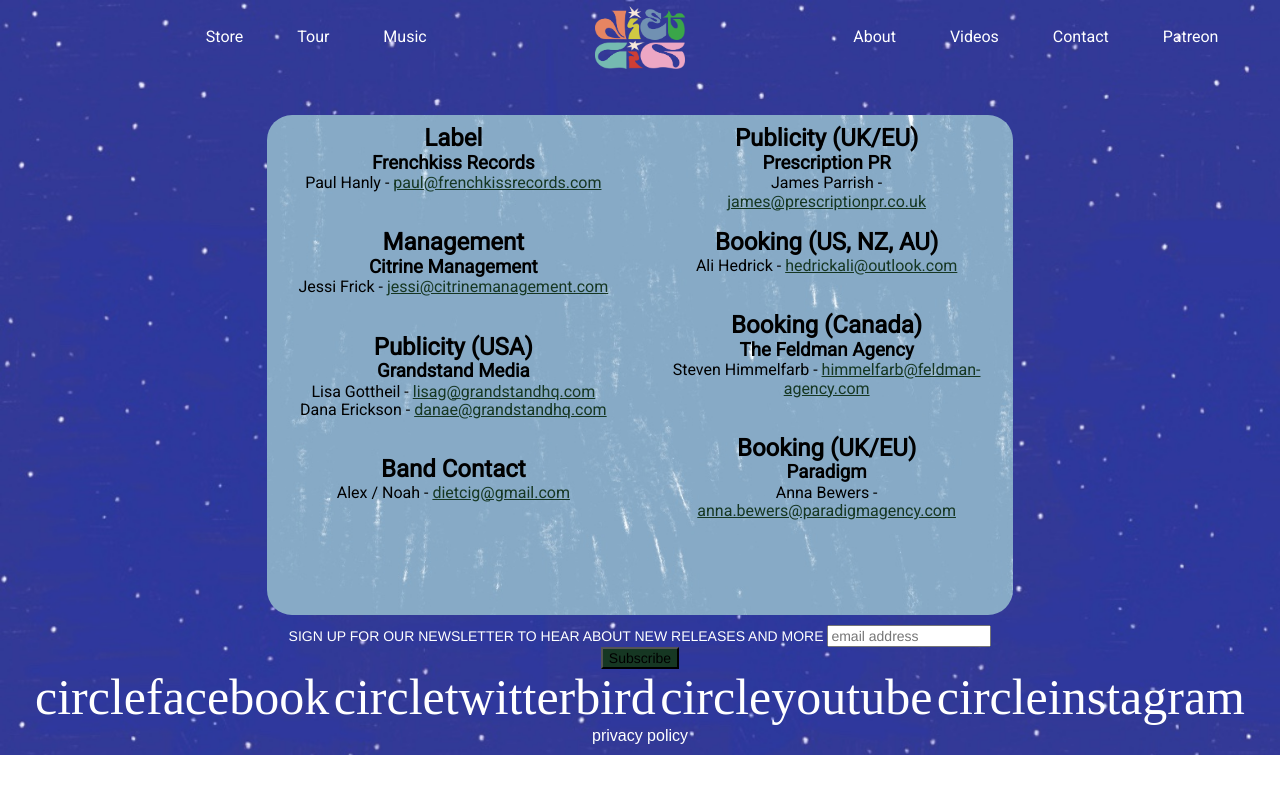
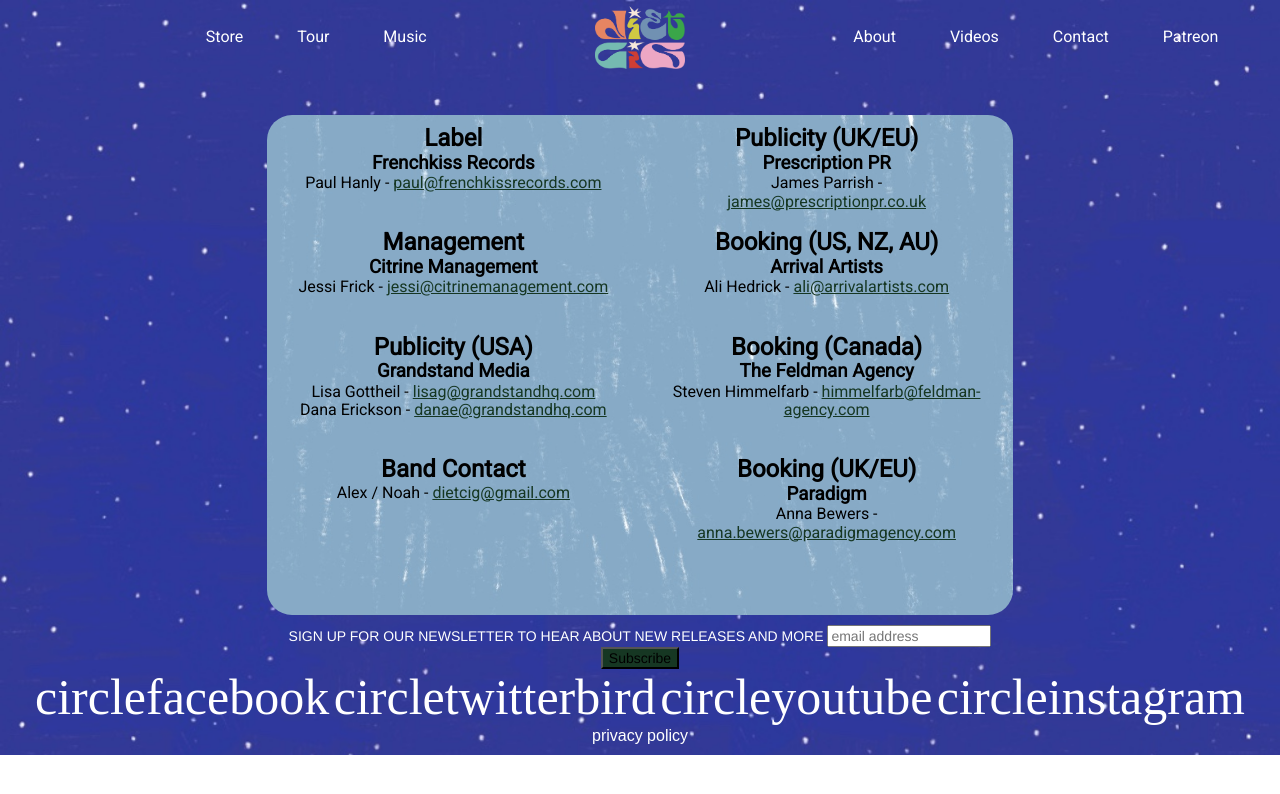
Before and after one commit to hunterfortuin/diet-cig-2017, a Jekyll site: the page built from contact.html, in a window 1280 px wide. Shown: the top 794 px of the page. Built offline with Jekyll 4.4.1, drawn with Linux system fonts in a browser that asks for light colours; nearby versions of some CDN libraries; some web fonts are replaced; comment, search, counter and statistics services are not loaded.

Commit message:
update US booking contact

```diff
--- a/contact.html
+++ b/contact.html
@@ -39,7 +39,8 @@
 					<p>James Parrish - <a href="mailto:james@prescriptionpr.co.uk">james@prescriptionpr.co.uk</a></a><br/><br/>
 
 					<h2>Booking (US, NZ, AU)</h2>
-					<p>Ali Hedrick - <a href="mailto:hedrickali@outlook.com">hedrickali@outlook.com</a></p><br/><br/>
+					<h3>Arrival Artists</h3>
+					<p>Ali Hedrick - <a href="mailto:ali@arrivalartists.com">ali@arrivalartists.com</a></p><br/><br/>
 
 					<h2>Booking (Canada)</h2>
 					<h3>The Feldman Agency</h3>
```
